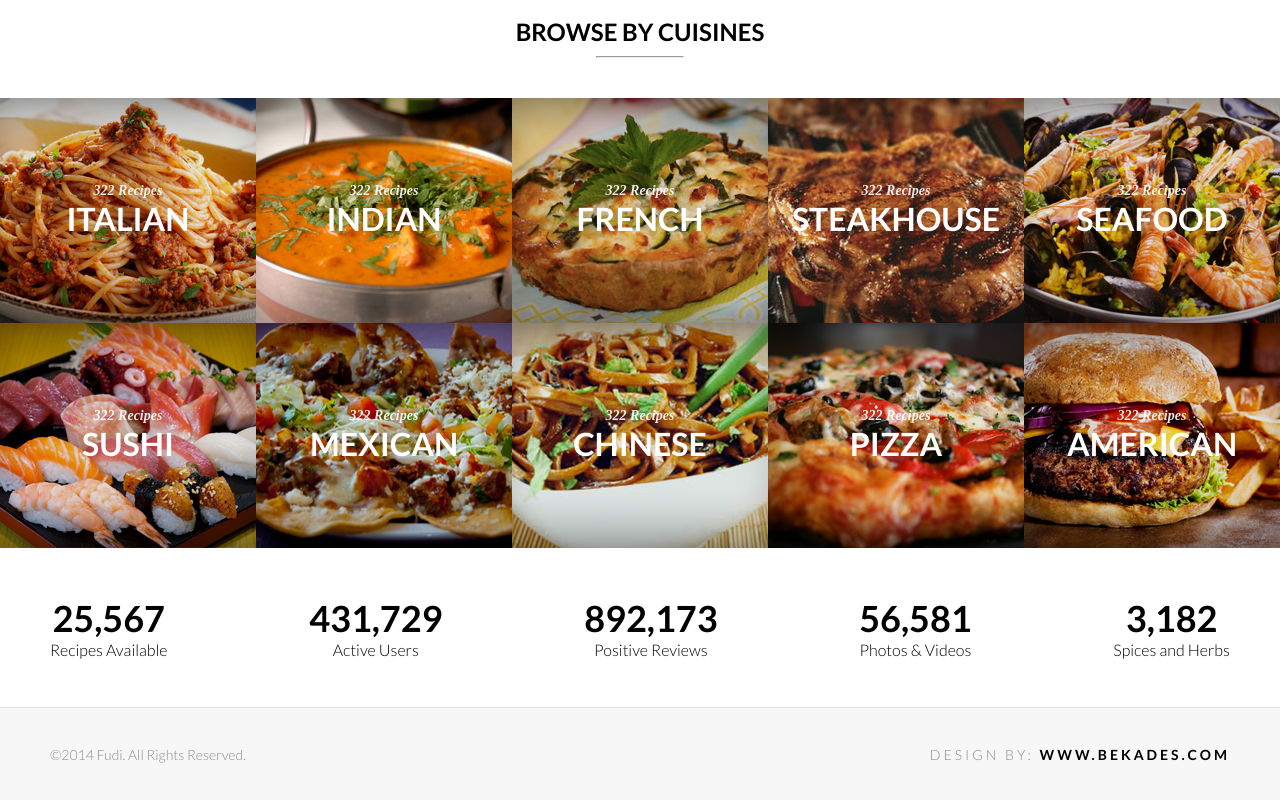
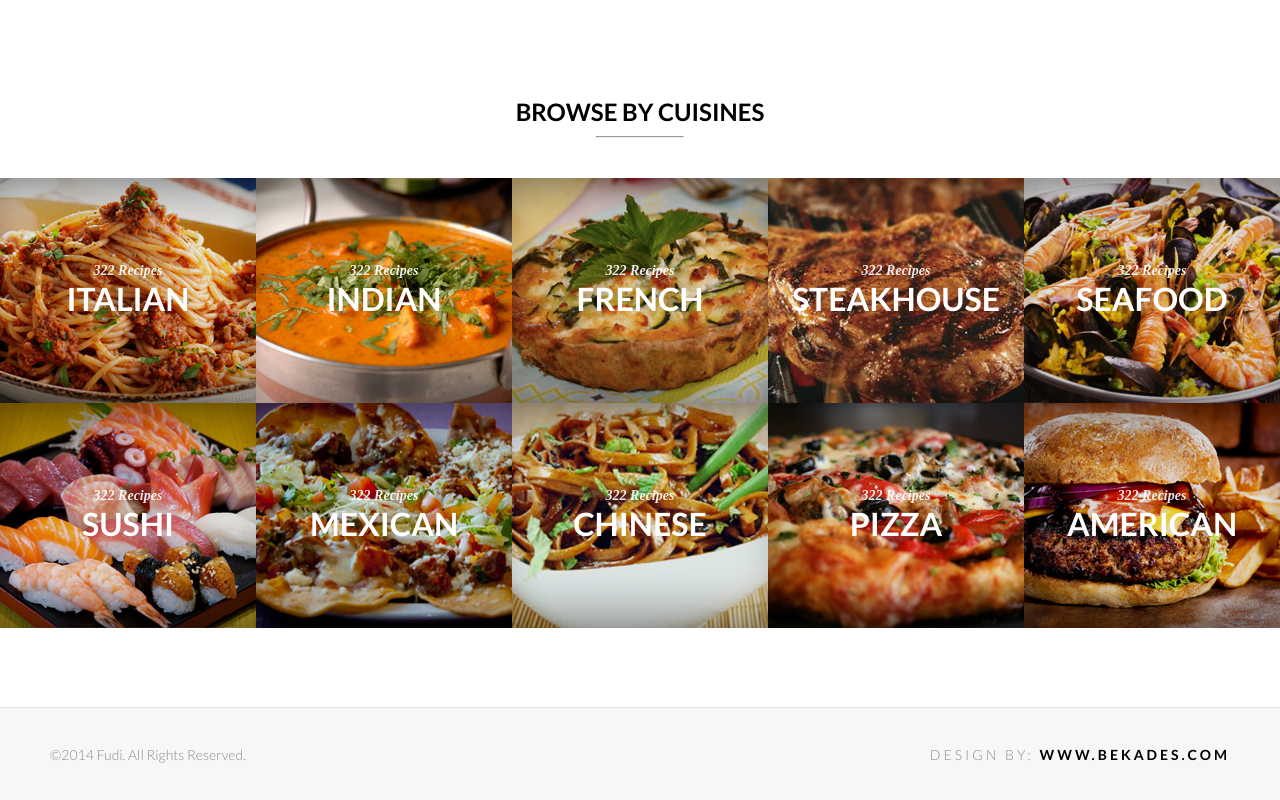
Before and after one commit to mmv21/mmv21.github.io, a plain HTML site: page index.html in a window 1280 px wide. Shown: the part 2733-3533 px from the top of the page. Drawn offline with nearby package versions, Linux system fonts and the light colour scheme; a web font is replaced by a local one.

Commit message:
commented out smth

```diff
--- a/index.html
+++ b/index.html
@@ -164,7 +164,7 @@
                         <h3 class="category">AMERICAN</h3>
                     </div>
                 </div>
-                <div class="countersContainer limiter">
+                <!-- <div class="countersContainer limiter">
                     <div class="counterBlock">
                         <div class="counter">25,567</div>
                         <div class="counterText">Recipes Available</div>
@@ -185,7 +185,7 @@
                         <div class="counter">3,182</div>
                         <div class="counterText">Spices and Herbs</div>
                     </div>
-                </div>
+                </div> -->
             </div>
         </div>
         <footer>
```
